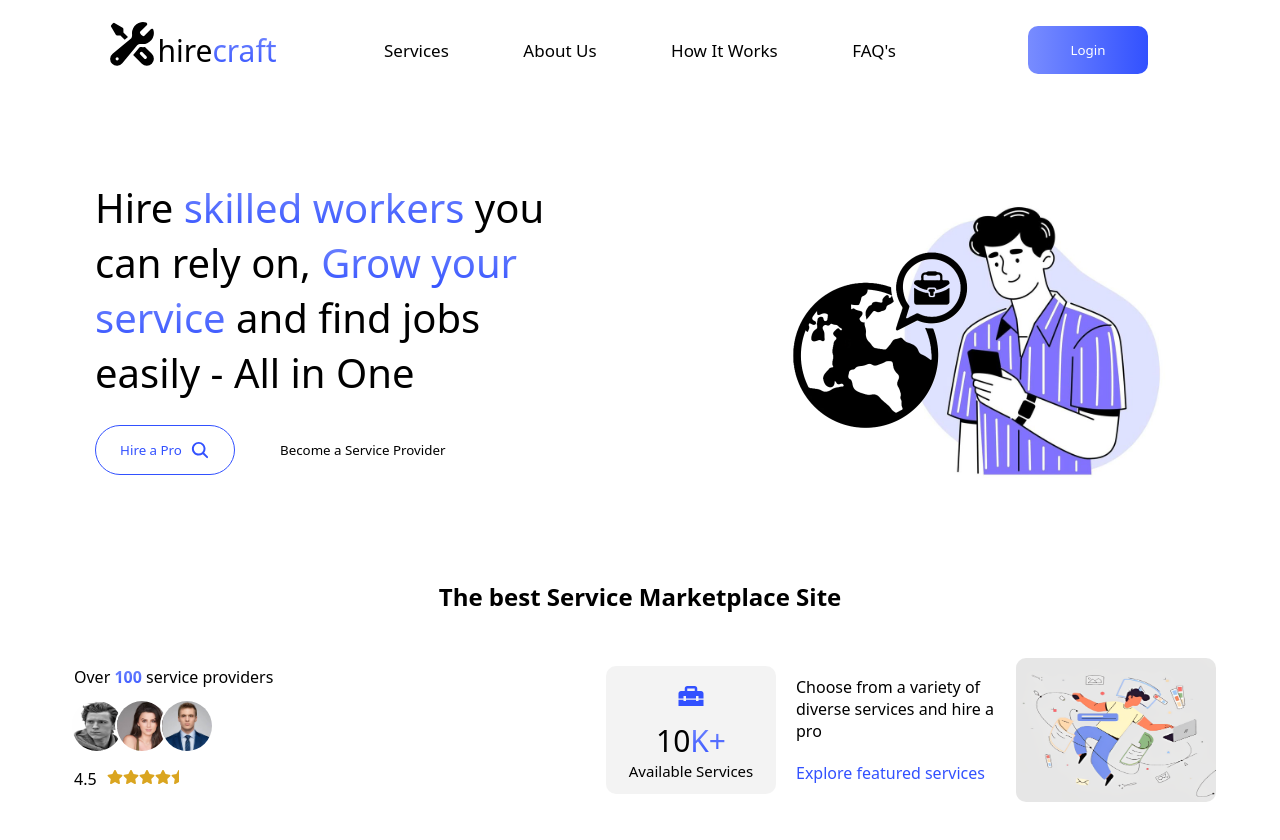
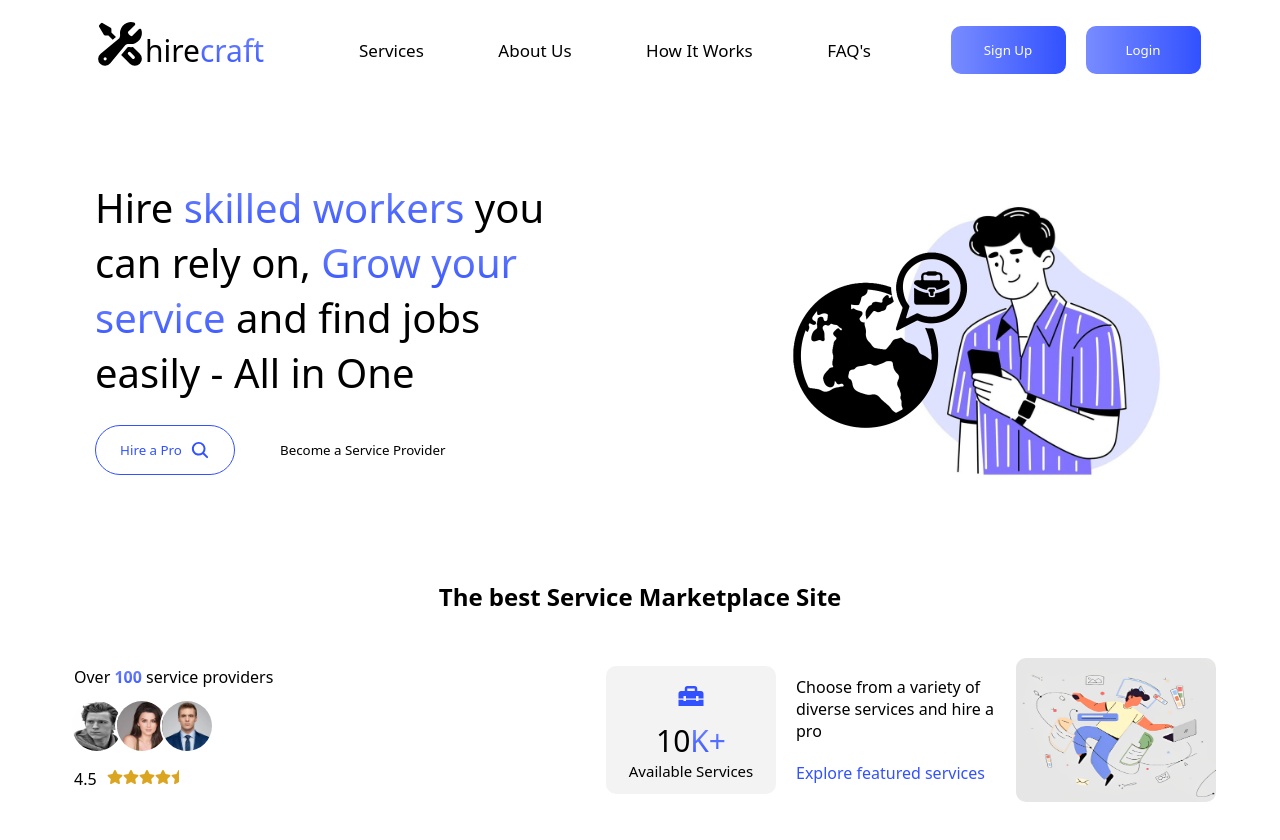
Before and after one commit to 404khai/HireCraft, a React (Vite) app: page /Home in a window 1280 px wide. Shown: the top 840 px of the page. Built offline with nearby package versions, Linux system fonts and the light colour scheme; a web font is replaced by a local one.

Commit message:
Signup btn to navbar added, multi-step signup form

```diff
--- a/src/components/Navbar/Navbar.css
+++ b/src/components/Navbar/Navbar.css
@@ -62,11 +62,15 @@
 }
 .navBtn{
     display: flex;
+    width: 250px;
+    gap: 20px;
+    height: 100%;
+    /* background-color: palegoldenrod; */
+    align-items: center;
+    justify-content: space-evenly;
 }
 .navOpenLoginBtn{
     display: none;
-}
-.navBtn, .navOpenLoginBtn{
     width: 200px;
     height: 100%;
     /* background-color: palegoldenrod; */
@@ -251,8 +255,6 @@
 
         /* height: 500px; */
     }
-    .logIn{
-    }
     /* .toggle{
       display: block;
     } */
--- a/src/components/Navbar/Navbar.jsx
+++ b/src/components/Navbar/Navbar.jsx
@@ -43,14 +43,24 @@ const Navbar = () => {
 
             <div className="navOpenLoginBtn">
                 <button onClick={handleOpenModal} className='logIn'>
-                    <Link to=''>Login</Link>
+                    <Link to=''>Sign Up</Link>
+                </button>
+            </div>
+
+            <div className="navOpenLoginBtn">
+                <button className='logIn'>
+                    <Link to='/Login'>Login</Link>
                 </button>
             </div>
         </nav>
 
         <div className="navBtn">
           <button onClick={handleOpenModal} className='logIn'>
-            <Link to=''>Login</Link>
+            <Link to=''>Sign Up</Link>
+          </button>
+
+          <button className='logIn'>
+            <Link to='/Login'>Login</Link>
           </button>
         </div>
 
--- a/src/components/UserChoiceModal/UserChoiceModal.jsx
+++ b/src/components/UserChoiceModal/UserChoiceModal.jsx
@@ -12,13 +12,13 @@ const UserChoiceModal = ({ onClose }) => {
       <div className="modal" onClick={(e) => e.stopPropagation()}>
         <div className="employer">
           <p>Hire a Pro</p>
-          <Link to="/Login"><img src={employer} alt="" /></Link>
+          <Link to="/EmployerSignUp"><img src={employer} alt="" /></Link>
           <p>Hire the services of master craftsmen and artisans within minutes</p>
         </div>
         <div className="modalLine"></div>
         <div className="serviceProvider">
           <p>Get jobs from around the world</p>
-          <Link to="/Login"><img src={painter} alt="" /></Link>
+          <Link to="/ServiceProviderSignUp"><img src={painter} alt="" /></Link>
           <p>Showcase your services and increase your reach while getting paid for it!</p>
         </div>
         {/* <button className="close-button" onClick={onClose}>×</button> */}
--- a/src/pages/Login/Login.jsx
+++ b/src/pages/Login/Login.jsx
@@ -55,8 +55,8 @@ const Login = () => {
             <span>Sign In with Apple</span>
             </button> */}
             <p className="note">
-                Don't have an account?
-                <Link to="/ServiceProviderSignUp" className="logInBtnLink">Sign Up</Link>
+                Forgot Password?
+                <Link to="/ServiceProviderSignUp" className="logInBtnLink">Reset Password</Link>
             </p>
         </form>
     </div>
--- a/src/pages/ServiceProviderSignUp/ServiceProviderSignUp.jsx
+++ b/src/pages/ServiceProviderSignUp/ServiceProviderSignUp.jsx
@@ -27,7 +27,7 @@ const ServiceProviderSignUp = () => {
     };
 
     const prevStep = () => {
-        if (step > 0) setStep(step - 1)
+        if (step > 3) setStep(step - 1)
     };
 
 
@@ -88,7 +88,12 @@ const ServiceProviderSignUp = () => {
 
                         <input placeholder="Holland" title="Inpit title" name="input-name" type="text" className="signup_input_field" id="email_field" required/>
                     </div>
+                </div>
 
+            )}
+
+            {step === 1 && (
+                <div className="secondStep">
                     <div className="input_container">
                         <label className="input_label" for="email_field">Email</label>
                         <svg fill="none" viewBox="0 0 24 24" height="24" width="24" xmlns="http://www.w3.org/2000/svg" className="icon">
@@ -108,10 +113,12 @@ const ServiceProviderSignUp = () => {
                         <input placeholder="Password" title="Input password" name="input-name" type="password" className="signup_input_field" id="password_field" required/>
                     </div>
                 </div>
-
             )}
 
-            {step === 1 && (
+
+
+
+            {step === 2 && (
                 <div className='lastStep'>
                     <div className="input_container" id='country'>
                         <label className="input_label" for="password_field">Select Country</label>
--- a/src/pages/Services/Services.css
+++ b/src/pages/Services/Services.css
@@ -0,0 +1,5 @@
+.services{
+    width: 100%;
+    height: 500px;
+    background-color: cadetblue;
+}
--- a/src/pages/Services/Services.jsx
+++ b/src/pages/Services/Services.jsx
@@ -3,7 +3,9 @@ import './Services.css'
 
 const Services = () => {
   return (
-    <div>Services</div>
+    <div className='services'>
+
+    </div>
   )
 }
 
```
Also changed, not shown: src/components/Sidenav/Sidenav.jsx (added, +10 -0 lines), src/pages/Dashboard/Dashboard.jsx (added, +10 -0 lines), src/components/Sidenav/Sidenav.css (added), src/pages/Dashboard/Dashboard.css (added).
